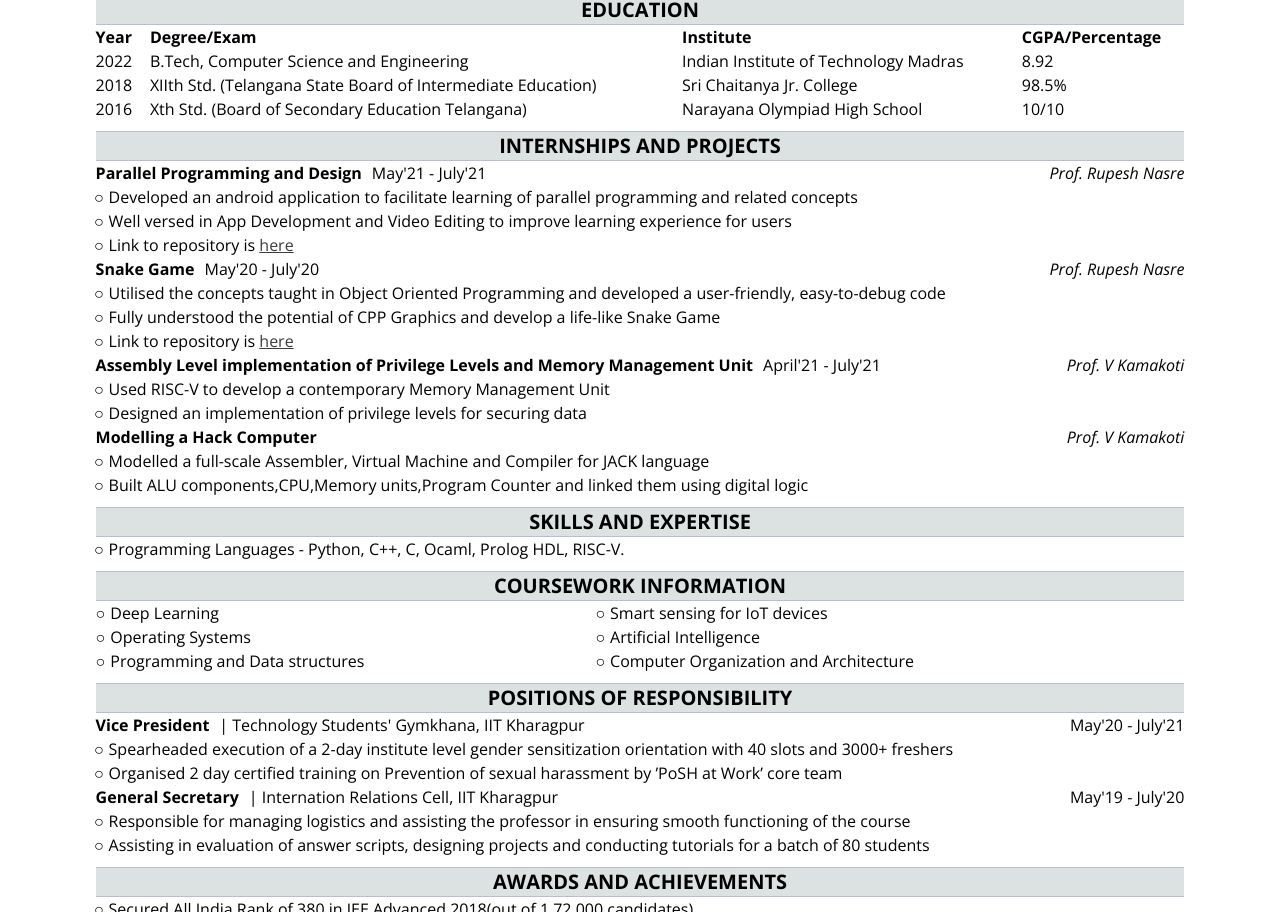
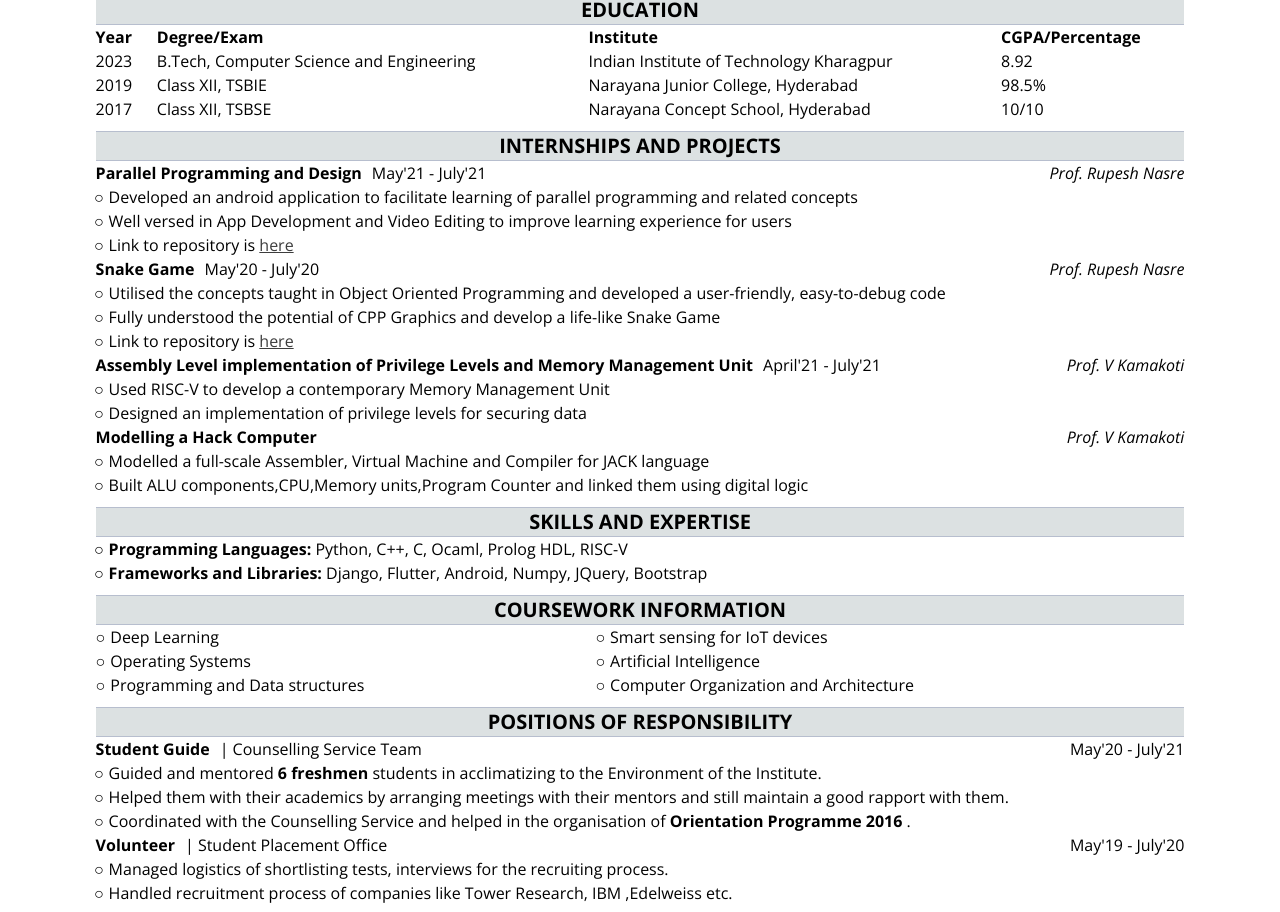
Before and after one commit to praneeth-rdy/CV-Buddy, a plain HTML site: page iitkgp/index.html in a window 1280 px wide. Shown: the part 234-1146 px from the top of the page. Drawn offline with nearby package versions, Linux system fonts and the light colour scheme.

Commit message:
IITKGP Template content modif

```diff
--- a/iitkgp/index.html
+++ b/iitkgp/index.html
@@ -38,7 +38,7 @@
           <img src="../img/logo/kgp-logo.png" />
         </div>
         <div>
-          <h1><span class="name">Shekar Kammula</span> | <span class="roll">19AZ10017</span></h1>
+          <h1><span class="name">Shekar Kammula</span> | <span class="roll">19XY10017</span></h1>
           <h2 class="campus">Indian Institute of Technology Kharagpur</h2>
         </div>
         <div>
@@ -67,13 +67,13 @@
             </tr>
             <tr>
               <td>
-                2022
+                2023
               </td>
               <td>
                 B.Tech, Computer Science and Engineering
               </td>
               <td>
-                Indian Institute of Technology Madras
+                Indian Institute of Technology Kharagpur
               </td>
               <td>
                 8.92
@@ -81,13 +81,13 @@
             </tr>
             <tr>
               <td>
-                2018
+                2019
               </td>
               <td>
-                XIIth Std. (Telangana State Board of Intermediate Education)
+                Class XII, TSBIE
               </td>
               <td>
-                Sri Chaitanya Jr. College
+                Narayana Junior College, Hyderabad
               </td>
               <td>
                 98.5%
@@ -95,13 +95,13 @@
             </tr>
             <tr>
               <td>
-                2016
+                2017
               </td>
               <td>
-                Xth Std. (Board of Secondary Education Telangana)
+                Class XII, TSBSE
               </td>
               <td>
-                Narayana Olympiad High School
+                Narayana Concept School, Hyderabad
               </td>
               <td>
                 10/10
@@ -191,7 +191,12 @@
         <div class="section-body">
           <ul>
             <li>
-              Programming Languages - Python, C++, C, Ocaml, Prolog HDL, RISC-V.
+              <strong>Programming Languages: </strong>
+              Python, C++, C, Ocaml, Prolog HDL, RISC-V
+            </li>
+            <li>
+              <strong>Frameworks and Libraries: </strong>
+              Django, Flutter, Android, Numpy, JQuery, Bootstrap
             </li>
           </ul>
         </div>
@@ -225,34 +230,36 @@
           <ul>
             <li class="heading">
               <span>
-                Vice President
-                <span class="society"> | Technology Students' Gymkhana, IIT Kharagpur</span>
+                Student Guide
+                <span class="society"> | Counselling Service Team</span>
               </span>
               <span class="timeline">May'20 - July'21</span>
             </li>
             <li>
-              Spearheaded execution of a 2-day institute level gender sensitization orientation with 40 slots and 3000+
-              freshers
+              Guided and mentored <strong>6 freshmen</strong> students in acclimatizing to the Environment of the
+              Institute.
             </li>
             <li>
-              Organised 2 day certified training on Prevention of sexual harassment by ’PoSH at Work’ core team
+              Helped them with their academics by arranging meetings with their mentors and still maintain a good
+              rapport with them.
+            </li>
+            <li>
+              Coordinated with the Counselling Service and helped in the organisation of <strong>Orientation Programme 2016</strong> .
             </li>
           </ul>
           <ul>
             <li class="heading">
               <span>
-                General Secretary
-                <span class="society"> | Internation Relations Cell, IIT Kharagpur</span>
+                Volunteer
+                <span class="society"> | Student Placement Office</span>
               </span>
               <span class="timeline">May'19 - July'20</span>
             </li>
             <li>
-              Responsible for managing logistics and assisting the professor in ensuring smooth functioning of the
-              course
+              Managed logistics of shortlisting tests, interviews for the recruiting process.
             </li>
             <li>
-              Assisting in evaluation of answer scripts, designing projects and conducting tutorials for a batch of 80
-              students
+              Handled recruitment process of companies like Tower Research, IBM ,Edelweiss etc.
             </li>
           </ul>
         </div>
--- a/iitkgp/styles.css
+++ b/iitkgp/styles.css
@@ -70,6 +70,7 @@ List Styling Start
 .iitkgp-cv-container ul li {
     margin-left: 8px;
     padding-left: 5px;
+    font-size: 16px;
 }
 
 .iitkgp-cv-container ul li::marker,
```
